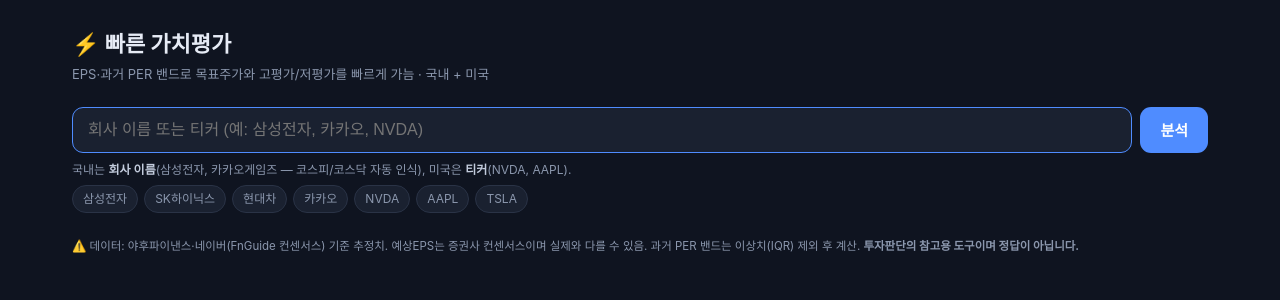
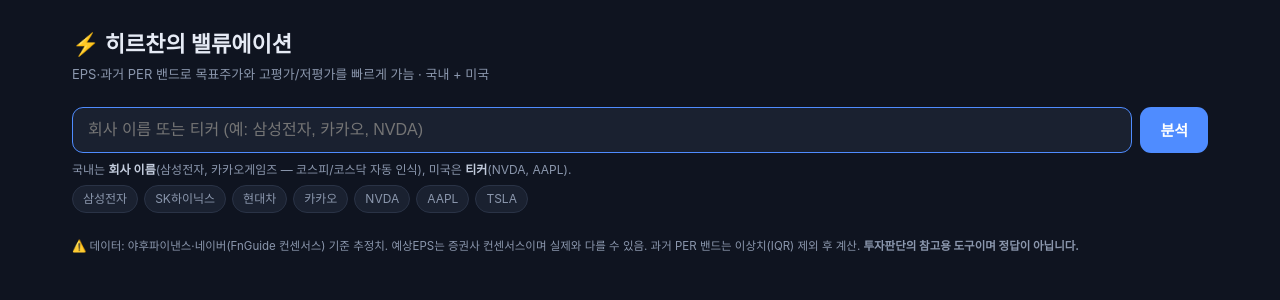
Before and after one commit to heechan615-art/hee_r_chan, a Flask app: page / in a window 1280 px wide. Shown: the top 300 px of the page. Run offline with Flask 3, Linux system fonts and the light colour scheme.

Commit message:
사이트 이름 변경: 빠른 가치평가 → 히르찬의 밸류에이션
Co-Authored-By: Claude Opus 4.8 (1M context) <noreply@anthropic.com>

```diff
--- a/templates/index.html
+++ b/templates/index.html
@@ -3,7 +3,7 @@
 <head>
 <meta charset="utf-8">
 <meta name="viewport" content="width=device-width, initial-scale=1">
-<title>빠른 가치평가</title>
+<title>히르찬의 밸류에이션</title>
 <style>
   :root{
     --bg:#0f1420; --card:#1a2130; --line:#2a3346; --text:#e6ebf5;
@@ -305,7 +305,7 @@
 </head>
 <body>
 <div class="wrap">
-  <h1>⚡ 빠른 가치평가</h1>
+  <h1>⚡ 히르찬의 밸류에이션</h1>
   <div class="sub">EPS·과거 PER 밴드로 목표주가와 고평가/저평가를 빠르게 가늠 · 국내 + 미국</div>
 
   <form id="f">
```
